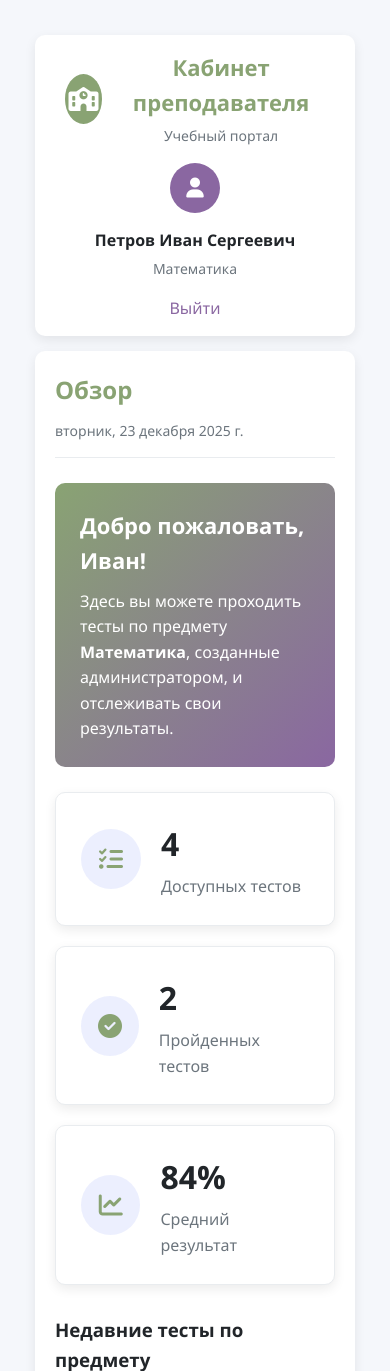
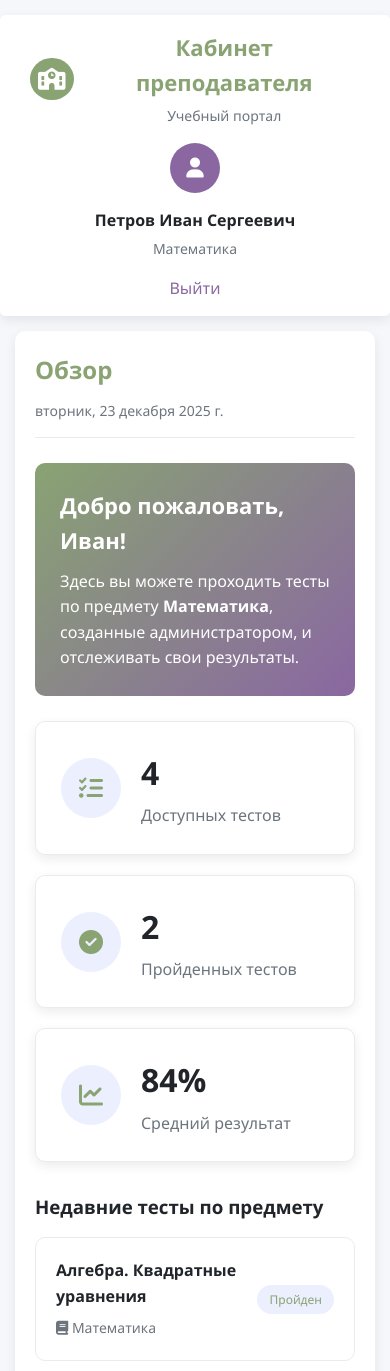
Before and after one commit to uliatumeneva161/checking-teachers, a PHP site: page /teacher/index.html in a window 390 px wide. Shown: the top 1371 px of the page. Run offline with PHP 8.4, Linux system fonts and the light colour scheme.

Commit message:
10 commit

```diff
--- a/teacher/style.css
+++ b/teacher/style.css
@@ -27,7 +27,9 @@
             min-height: 100vh;
             max-width: 1400px;
             margin: 0 auto;
-            padding: 20px;
+            display: flex;
+            flex-direction: column;
+            align-items: center;
         }
 
 
@@ -36,10 +38,10 @@
             justify-content: space-between;
             align-items: center;
             background: white;
+            width: 100%;
             padding: 15px 30px;
             border-radius: var(--border-radius);
             box-shadow: var(--box-shadow);
-            margin: 20px;
         }
 
         .logo {
@@ -51,13 +53,14 @@
         .logo-icon {
             background: var(--primary-color);
             color: white;
-            width: 50px;
-            height: 50px;
+            max-width: 50px;
+            max-height: 50px;
+            padding: 10px 8px;
             border-radius: 50%;
             display: flex;
             align-items: center;
             justify-content: center;
-            font-size: 24px;
+            font-size: 22px;
         }
 
         .logo-text h1 {
@@ -100,11 +103,13 @@
         }
         .container {
             display: grid;
-            grid-template-columns: 250px 1fr;
+            grid-template-columns: minmax(250px,250px) 1fr;
+            width: 100%;
             gap: 25px;
             padding: 0 20px 20px;
             max-width: 1400px;
             margin: 0 auto;
+            overflow-x: visible;
         }
         .sidebar {
             background: white;
@@ -152,6 +157,7 @@
         }
 
         .main-content {
+            min-width: 0;
             display: flex;
             flex-direction: column;
             gap: 25px;
@@ -162,6 +168,7 @@
             box-shadow: var(--box-shadow);
             padding: 30px;
             display: none;
+            overflow-x: auto;
         }
 
         .content-tab.active {
@@ -1096,8 +1103,6 @@
             display: block;
             color: var(--light-gray);
         }
-
-        /* Анимации */
         @keyframes slideIn {
             from { transform: translateX(100%); opacity: 0; }
             to { transform: translateX(0); opacity: 1; }
@@ -1108,8 +1113,10 @@
             to { transform: translateX(100%); opacity: 0; }
         }
 
-        /* Адаптивность */
         @media (max-width: 992px) {
+            body{
+                max-width: 992px;
+            }
             .container {
                 grid-template-columns: 1fr;
                 padding: 0 15px 15px;
@@ -1133,7 +1140,11 @@
         }
 
         @media (max-width: 768px) {
+             body{
+                max-width: 768px;
+            }
             header {
+                border-radius: 5px;
                 flex-direction: column;
                 gap: 15px;
                 text-align: center;
@@ -1183,6 +1194,9 @@
         }
 
         @media (max-width: 480px) {
+             body{
+                max-width: 480px;
+            }
             .content-tab {
                 padding: 20px;
             }
```
Also changed, not shown: admin/style.css (+18 -2 lines), index.html (+6 -3 lines).
